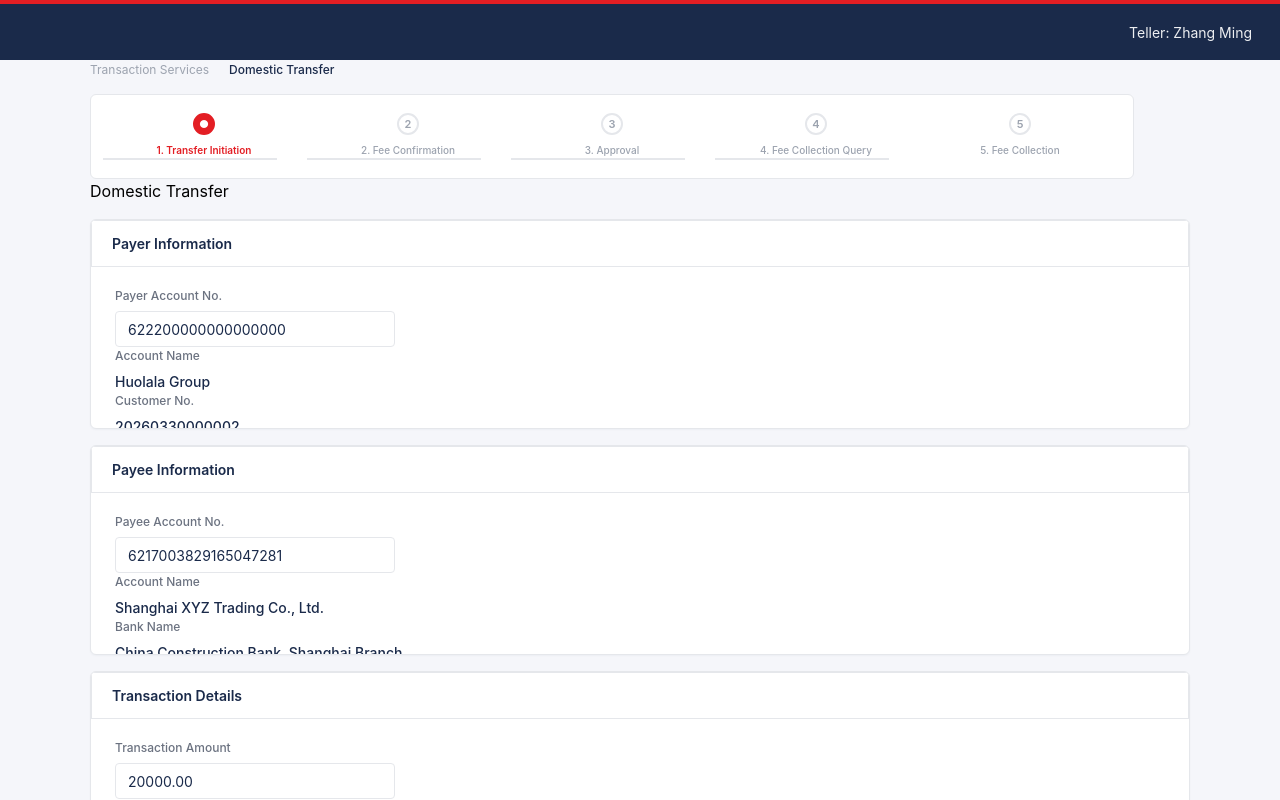
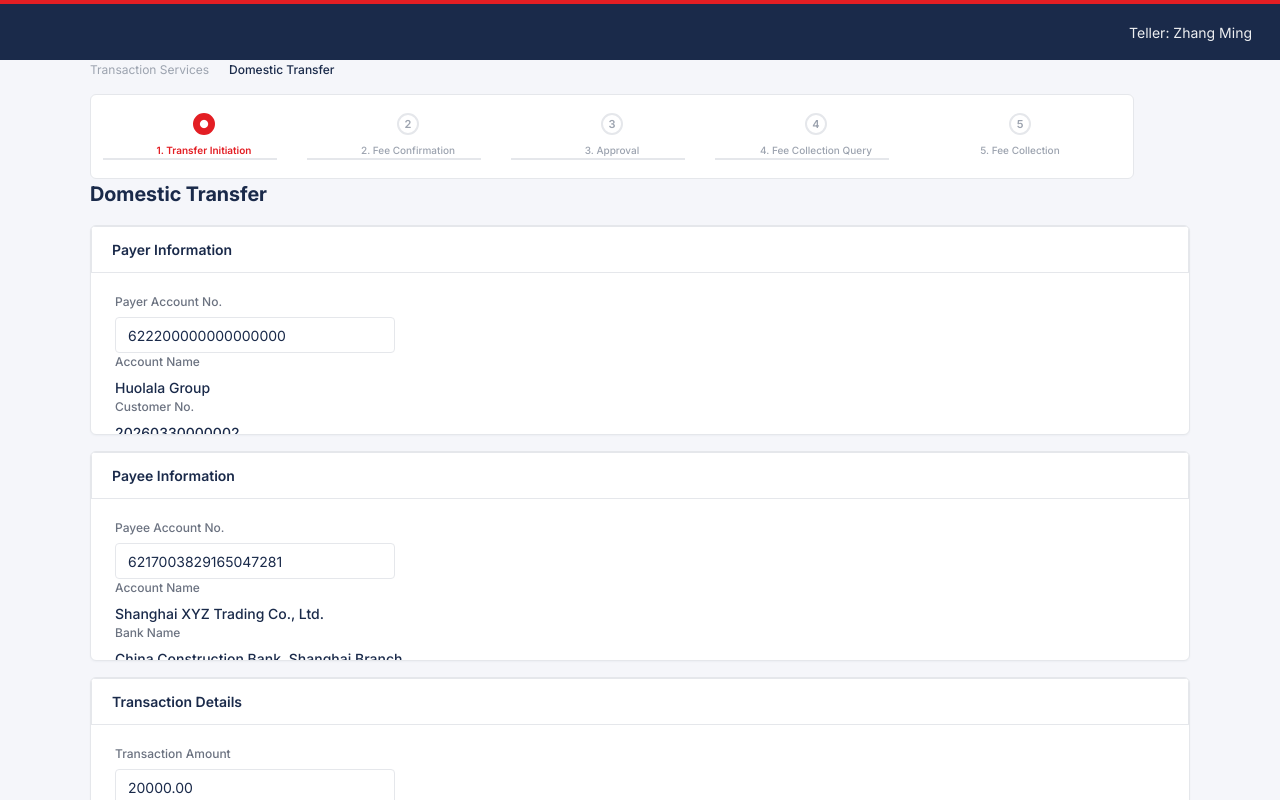
Before and after one commit to williamhqs/pricing-billing, a React (Vite) app: page / in a window 1280 px wide. Shown: the top 800 px of the page. Built offline with nearby package versions, Linux system fonts and the light colour scheme.

Commit message:
Adding font.

```diff
--- a/src/App.tsx
+++ b/src/App.tsx
@@ -3,6 +3,7 @@ import Buttons from "./component/Buttons";
 import CorporateTransferFeeCollectionFullDEMO from "./component/CorporateTransferFeeCollectionFullDEMO";
 import FeeEstimation from "./component/FeeEstimation";
 import Header from "./component/Header";
+import MenuLabel from "./component/MenuLabel";
 import PayeeInformation from "./component/PayeeInformation";
 import PayerInformation from "./component/PayerInformation";
 import ProgressBar from "./component/ProgressBar";
@@ -17,7 +18,7 @@ function App() {
       <Header />
       <div className="w-275 mx-auto bg-[#F5F6FA]">
         <ProgressBar />
-        <span>Domestic Transfer</span>
+        <MenuLabel />
         <PayerInformation />
         <PayeeInformation />
         <TransactionDetails />
--- /dev/null
+++ b/src/component/MenuLabel.tsx
@@ -0,0 +1,32 @@
+export default function MenuLabel() {
+  return (
+    <div
+      style={{
+        display: "flex",
+        flexDirection: "column",
+        gap: 0,
+        paddingTop: 0,
+        paddingRight: 0,
+        paddingBottom: 0,
+        paddingLeft: 0,
+        justifyContent: "flex-start",
+        alignItems: "flex-start",
+        width: "100%",
+      }}
+    >
+      <span
+        style={{
+          fontSize: 20,
+          fontWeight: 700,
+          fontFamily: "Inter",
+          color: "#1a2a4a",
+          textAlign: "left",
+          lineHeight: "30px",
+          whiteSpace: "nowrap",
+        }}
+      >
+        Domestic Transfer
+      </span>
+    </div>
+  );
+}
--- a/src/index.css
+++ b/src/index.css
@@ -12,6 +12,14 @@ body,
   box-sizing: border-box;
 }
 
+@font-face {
+  font-family: "Inter";
+  src: url("/fonts/Inter-VariableFont_opsz,wght.ttf") format("truetype");
+  font-weight: 100 900;
+  font-style: normal;
+}
+
 body {
+  font-family: "Inter", sans-serif;
   background-color: #f5f6fa;
 }
```
Also changed, not shown: public/fonts/Inter-Italic-VariableFont_opsz,wght.ttf (added), public/fonts/Inter-VariableFont_opsz,wght.ttf (added).
